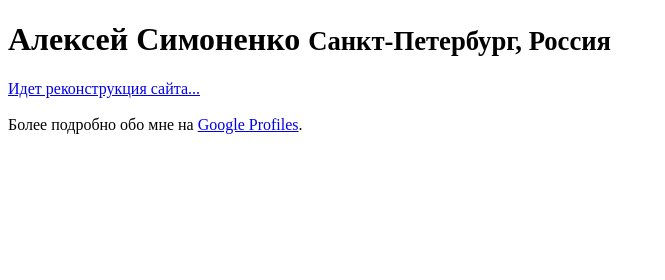
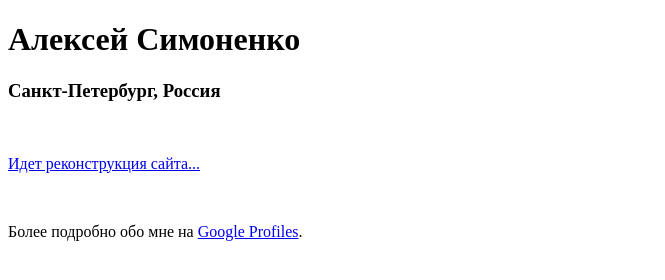
Before and after one commit to meritt/meritt.github.com, a plain HTML site: page index.html in a window 1280 px wide. Shown: the whole page, without its empty margins (0-665 px from the left). Drawn offline with Linux system fonts and the light colour scheme.

Commit message:
Обновил верстку ;)

```diff
--- a/index.html
+++ b/index.html
@@ -5,16 +5,14 @@
   <meta charset="UTF-8">
   <title>Алексей Симоненко</title>
 
-<body>
+<body style="background-color:#fff;font-family:"Lucida Grande","Helvetica Neue",Arial,sans-serif;">
 
-<h1>
-Алексей Симоненко
-<small>Санкт-Петербург, Россия</small>
-</h1>
+<h1>Алексей Симоненко</h1>
+<h3>Санкт-Петербург, Россия</h3><br>
 
-<a href="http://www.simonenko.su">Идет реконструкция сайта...</a><br><br>
+<p><a href="http://www.simonenko.su">Идет реконструкция сайта...</a></p><br>
 
-Более подробно обо мне на <a href="http://www.google.com/profiles/dwarfman">Google Profiles</a>.
+<p>Более подробно обо мне на <a href="http://www.google.com/profiles/dwarfman">Google Profiles</a>.</p>
 
 <script type="text/javascript">
 var gaJsHost = (("https:" == document.location.protocol) ? "https://ssl." : "http://www.");
```
